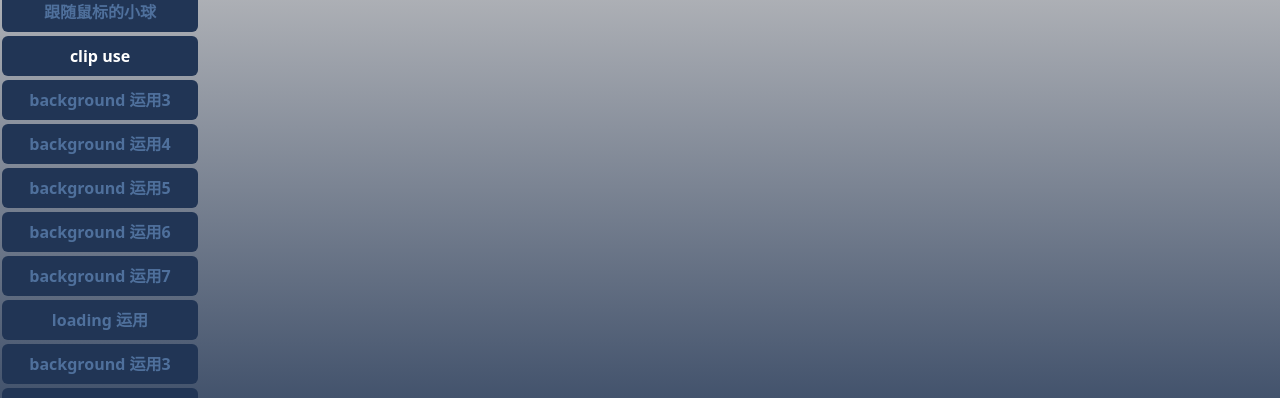
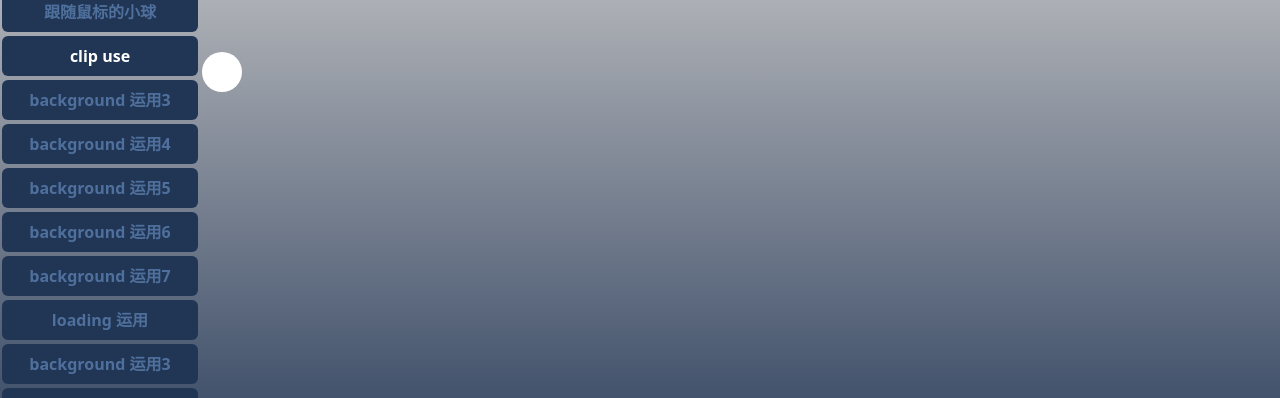
Before and after one commit to XyanZhang/nextjs-css-example, a Next.js app: page /clip-use in a window 1280 px wide. Shown: the part 274-672 px from the top of the page. Built offline with nearby package versions, Linux system fonts and the light colour scheme.

Commit message:
feat: hover clip-path

```diff
--- a/src/app/(items)/clip-use/index.module.scss
+++ b/src/app/(items)/clip-use/index.module.scss
@@ -180,7 +180,6 @@
     animation: crack2 1.5s linear forwards;
     // clip-path: polygon(10% 0%, 44% 0%, 70% 100%, 55% 100%);
     clip-path: polygon(44% 0%, 100% 0%, 100% 100%, 70% 100%);
-
   }
   // &:hover::before {
   //   animation: crack1 2.5s linear forwards;
@@ -212,3 +211,18 @@
     }
   }
 }
+
+.btnOuter {
+  position: relative;
+  width: 400px;
+  height: 300px;
+  overflow: hidden;
+  transition: all 2s linear;
+  clip-path: circle(20px at 20px 20px);
+  background: #fff;
+
+  &:hover {
+    clip-path: circle(460px at 44px 44px);
+    background: #000000;
+  }
+}
--- a/src/app/(items)/clip-use/page.tsx
+++ b/src/app/(items)/clip-use/page.tsx
@@ -22,6 +22,13 @@ export default function ClipUse() {
           <div data-text="Text Clip Crack" className={styles.clipText}><span>Text Clip Crack</span></div>
         </li>
       </ul>
+      <br />
+      <div className={styles.btnOuter}>
+      {/* 利用tailwind写一个按钮样式 */}
+      <button className="border">
+        点击
+      </button>
+      </div>
     </div>
   )
 }
```
